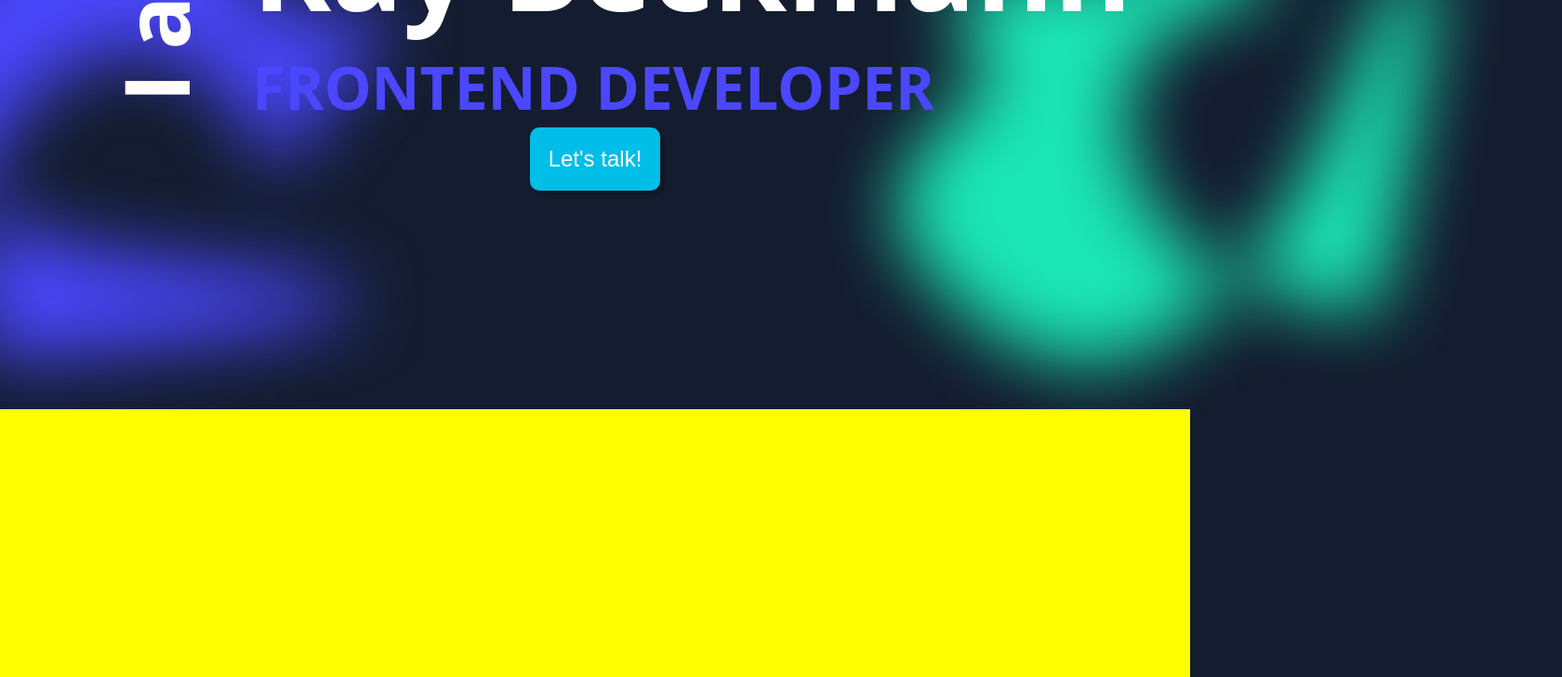
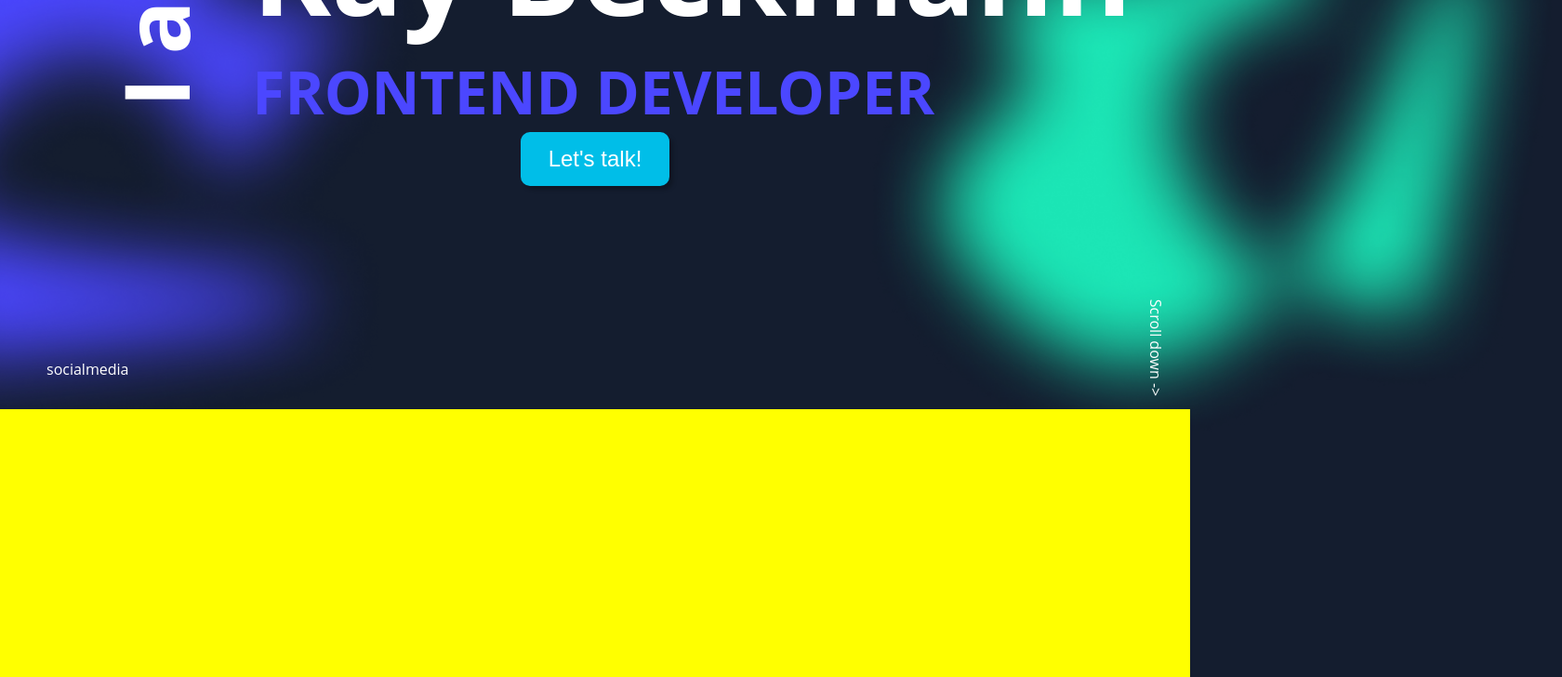
Before and after one commit to KayBeckmann/portfolio, an Angular app: page / in a window 1280 px wide. Shown: the part 360-1088 px from the top of the page at 93% size, 1680 px wide, since content can reach past the window. Built offline with nearby package versions, Linux system fonts and the light colour scheme.

Commit message:
Landingpage design

```diff
--- a/src/app/landingpage/landingpage.component.html
+++ b/src/app/landingpage/landingpage.component.html
@@ -11,5 +11,9 @@
     </div>
     <!-- <button>Let's talk!</button> -->
   </div>
-  <button>Let's talk!</button>
+  <button class="primary">Let's talk!</button>
 </div>
+<div class="footer">
+  <div class="footer-left">socialmedia</div>
+  <div class="footer-right">Scroll down -></div>
+</div>
--- a/src/app/landingpage/landingpage.component.scss
+++ b/src/app/landingpage/landingpage.component.scss
@@ -38,9 +38,29 @@
 }
 
 .left {
-  left: -200px;
+  left: -250px;
 }
 
 .right {
-  right: -350px;
+  right: -400px;
 }
+
+.footer {
+  position: absolute;
+  width: 100%;
+  bottom: 0;
+  margin-bottom: 10px;
+  display: flex;
+  align-items: center;
+  justify-content: space-between;
+}
+
+.footer-left {
+  margin-left: 50px;
+}
+
+.footer-right {
+  margin-right: -15px;
+  margin-bottom: 45px;
+  transform: rotate(90deg);
+}
--- a/src/styles.scss
+++ b/src/styles.scss
@@ -14,20 +14,24 @@ body {
 }
 
 button {
-  background-color: #00bee8;
   box-shadow: 4px 4px 4px 0px #00000040;
+  width: Hug (107px);
+  height: Hug (58px);
+  padding: 15px 30px 15px 30px;
+  border-radius: 10px;
+  gap: 10px;
   color: white;
   font-size: 1.5rem;
-  border-radius: 10px;
-  left: 93px;
-  padding: 20px;
   border: 1px;
 
   &:hover {
     background-color: #4b47ff;
-    left: 93px;
-    border: 1px;
+    padding: 20px 40px 20px 40px;
   }
+}
+
+.primary {
+  background-color: #00bee8;
 }
 
 .pointer {
```
